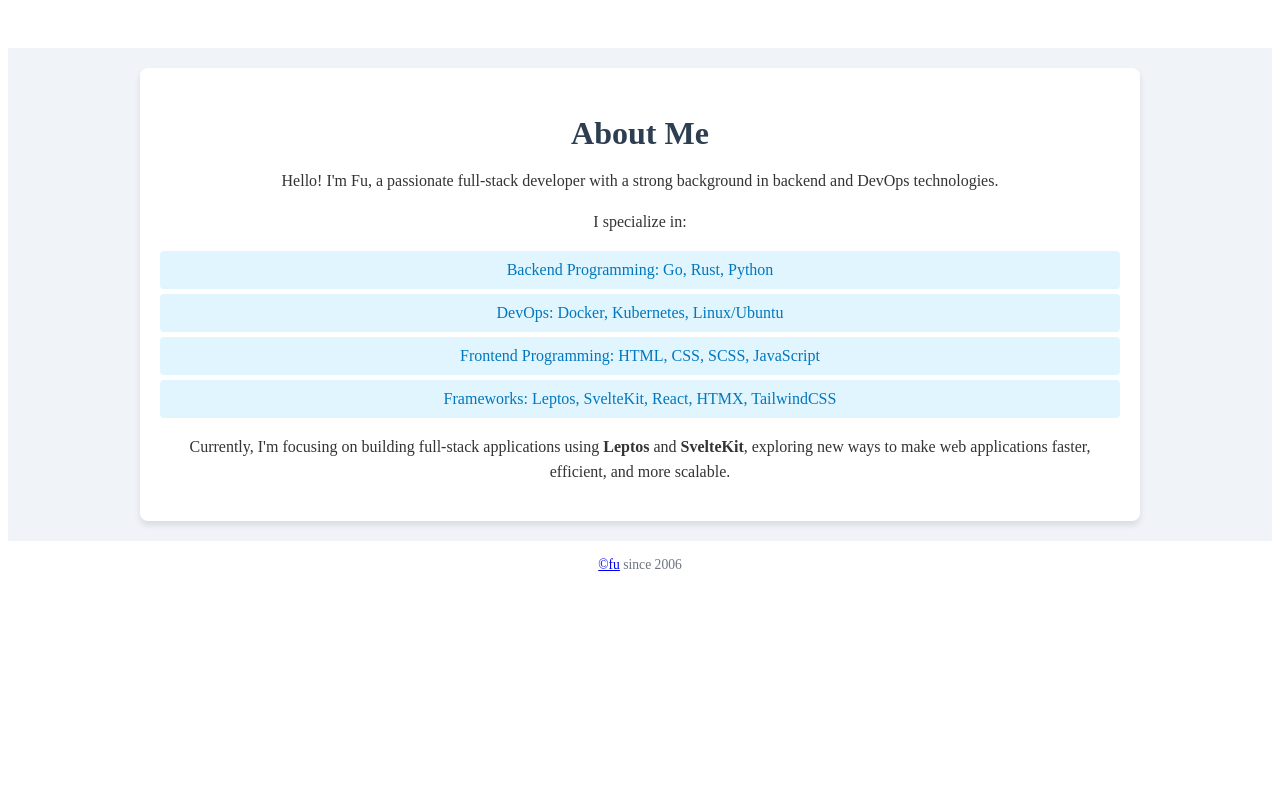
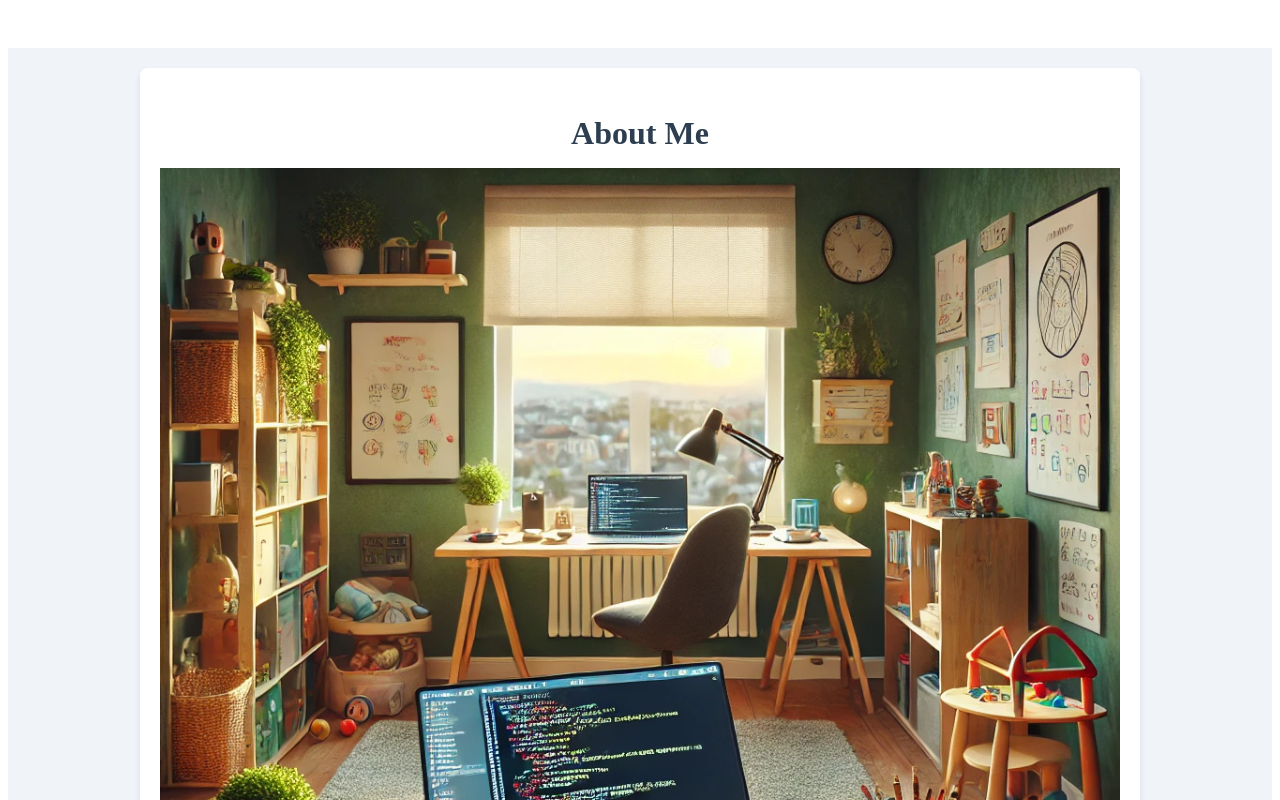
Before and after one commit to datewu/gu-si.front, a SvelteKit app: page /about in a window 1280 px wide. Shown: the top 800 px of the page. Built offline with nearby package versions, Linux system fonts and the light colour scheme.

Commit message:
a  current life picture form chatgpt DALL·E 2024-11-11

```diff
--- a/src/routes/about/+page.svelte
+++ b/src/routes/about/+page.svelte
@@ -15,6 +15,13 @@
 <main>
     <section class="about">
         <h1>About Me</h1>
+        <div class="image-container">
+            <img
+                class="life-image"
+                src="/life.webp"
+                alt="a cozy, balanced space blending work and family"
+            />
+        </div>
         <p>
             Hello! I'm {name}, a passionate full-stack developer with a strong
             background in backend and DevOps technologies.
@@ -44,6 +51,18 @@
         padding: 20px;
         background-color: #f0f4f8;
         color: #333;
+    }
+
+    .image-container {
+        width: 100%;
+        max-width: 1024px; /* Set the maximum width of the container */
+        margin: 0 auto; /* Center the container horizontally */
+    }
+
+    .life-image {
+        width: 100%;
+        height: auto;
+        max-width: 100%; /* Ensure the image doesn't exceed its container */
     }
 
     .about {
```
Also changed, not shown: static/life.webp (added).
